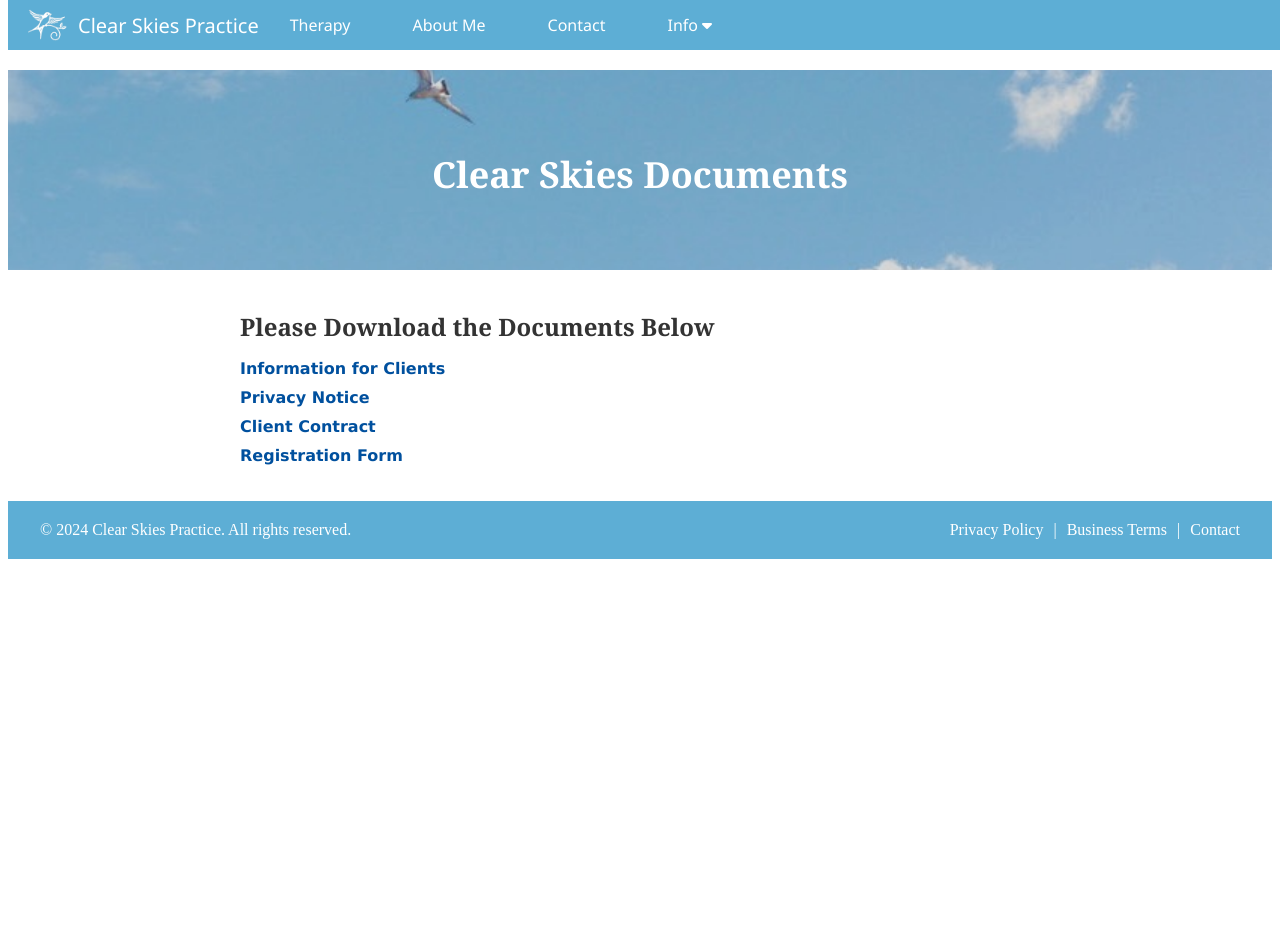
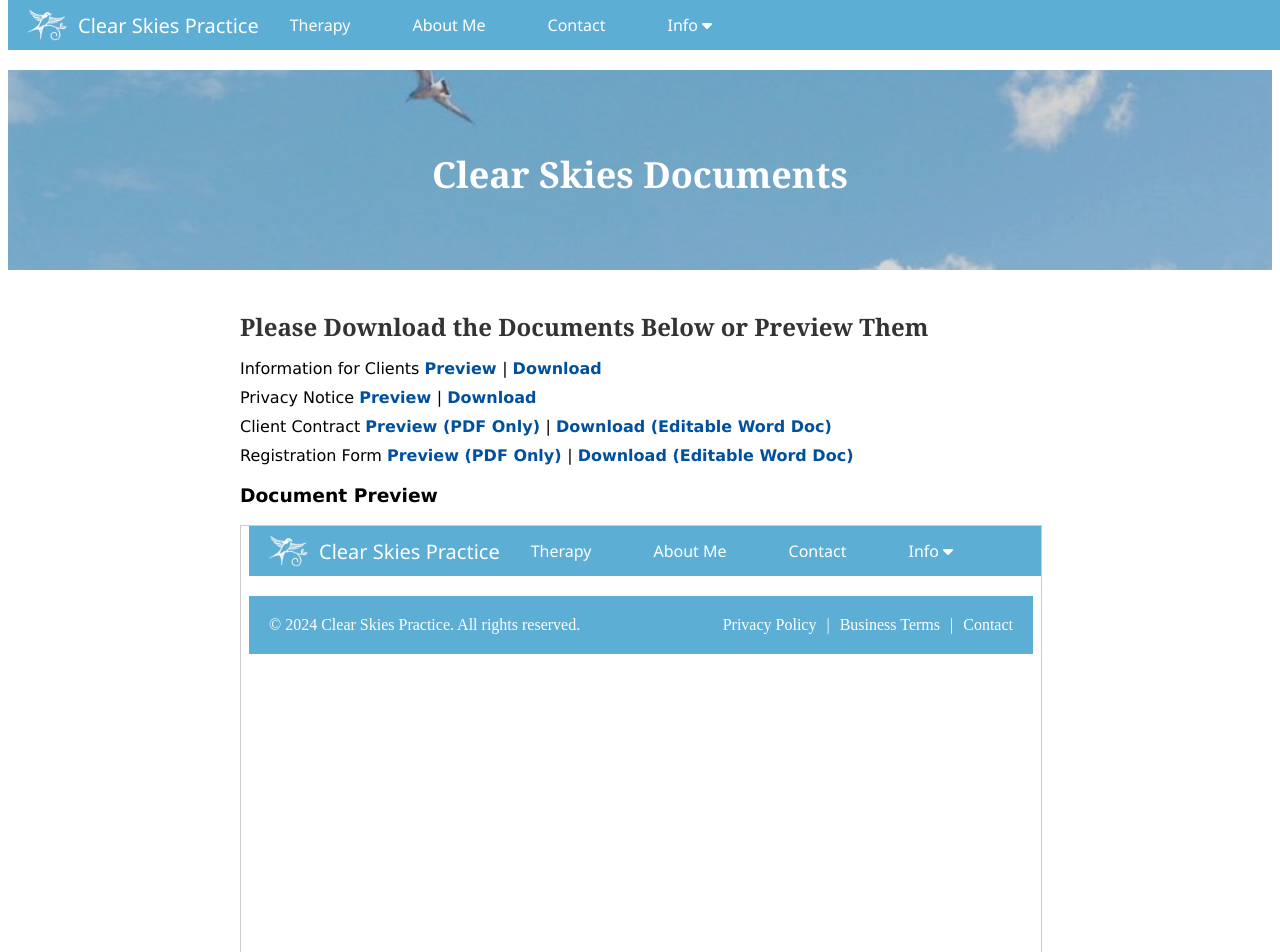
Before and after one commit to MikeForde/cstestvuejs, a Vue app: page /documents in a window 1280 px wide. Shown: the top 952 px of the page. Before the commit the page ends 800 px from the top, so only its background shows below. Built offline with nearby package versions, Linux system fonts and the light colour scheme.

Commit message:
Document previewer

```diff
--- a/src/components/DocumentsPage.vue
+++ b/src/components/DocumentsPage.vue
@@ -6,32 +6,53 @@
       </div>
     </section>
     <section class="documents-list" ref="documentsList" :class="{ 'fade-in': showDocumentsList }">
-      <h2>Please Download the Documents Below</h2>
+      <h2>Please Download the Documents Below or Preview Them</h2>
       <ul>
         <li>
+          Information for Clients
+          <a href="#" @click.prevent="previewDocument('/Fees and Terms of Business.pdf')">
+            Preview
+          </a> |
           <a href="/Fees and Terms of Business.pdf" download="Information for Clients">
-            Information for Clients
+            Download
           </a>
         </li>
         <li>
+          Privacy Notice
+          <a href="#" @click.prevent="previewDocument('/Privacy Notice.pdf')">
+            Preview
+          </a> |
           <a href="/Privacy Notice.pdf" download="Privacy Notice">
-            Privacy Notice
+            Download
           </a>
         </li>
         <li>
+          Client Contract
+          <a href="#" @click.prevent="previewDocument('/Client Contract_pdf.pdf')">
+            Preview (PDF Only)
+          </a> |
           <a href="/Client Contract.docx" download="Client Contract">
-            Client Contract
+            Download (Editable Word Doc)
           </a>
         </li>
         <li>
+          Registration Form
+          <a href="#" @click.prevent="previewDocument('/Registration Form_pdf.pdf')">
+            Preview (PDF Only)
+          </a> |
           <a href="/Registration Form.docx" download="Registration Form">
-            Registration Form
+            Download (Editable Word Doc)
           </a>
         </li>
       </ul>
+      <div v-if="previewUrl" class="document-previewer">
+        <h3>Document Preview</h3>
+        <iframe :src="previewUrl" frameborder="0"></iframe>
+      </div>
     </section>
   </div>
 </template>
+
 
 <script>
 export default {
@@ -39,7 +60,21 @@ export default {
   data() {
     return {
       showDocumentsList: false,
+      previewUrl: ''
     };
+  },
+  methods: {
+    previewDocument(url) {
+      const extension = url.split('.').pop();
+      if (extension === 'pdf') {
+        this.previewUrl = url;
+      } else if (extension === 'docx') {
+        this.previewUrl = `https://view.officeapps.live.com/op/embed.aspx?src=${window.location.origin}${url}`;
+      } else {
+        this.previewUrl = '';
+        alert('This document cannot be previewed.');
+      }
+    }
   },
   mounted() {
     const options = {
@@ -59,10 +94,13 @@ export default {
 
     this.$nextTick(() => {
       observer.observe(this.$refs.documentsList);
+      // Automatically select the "Client Contract" document in the previewer
+      this.previewDocument('/Client Contract_pdf.pdf');
     });
   }
 };
 </script>
+
 
 <style scoped>
 .documents-hero {
@@ -123,6 +161,16 @@ export default {
   text-decoration: underline;
 }
 
+.document-previewer {
+  margin-top: 20px;
+}
+
+.document-previewer iframe {
+  width: 100%;
+  height: 600px;
+  border: 1px solid #ccc;
+}
+
 .fade-in {
   opacity: 1;
 }
```
Also changed, not shown: 2 other files (tests, documents, lock files or other folders).
